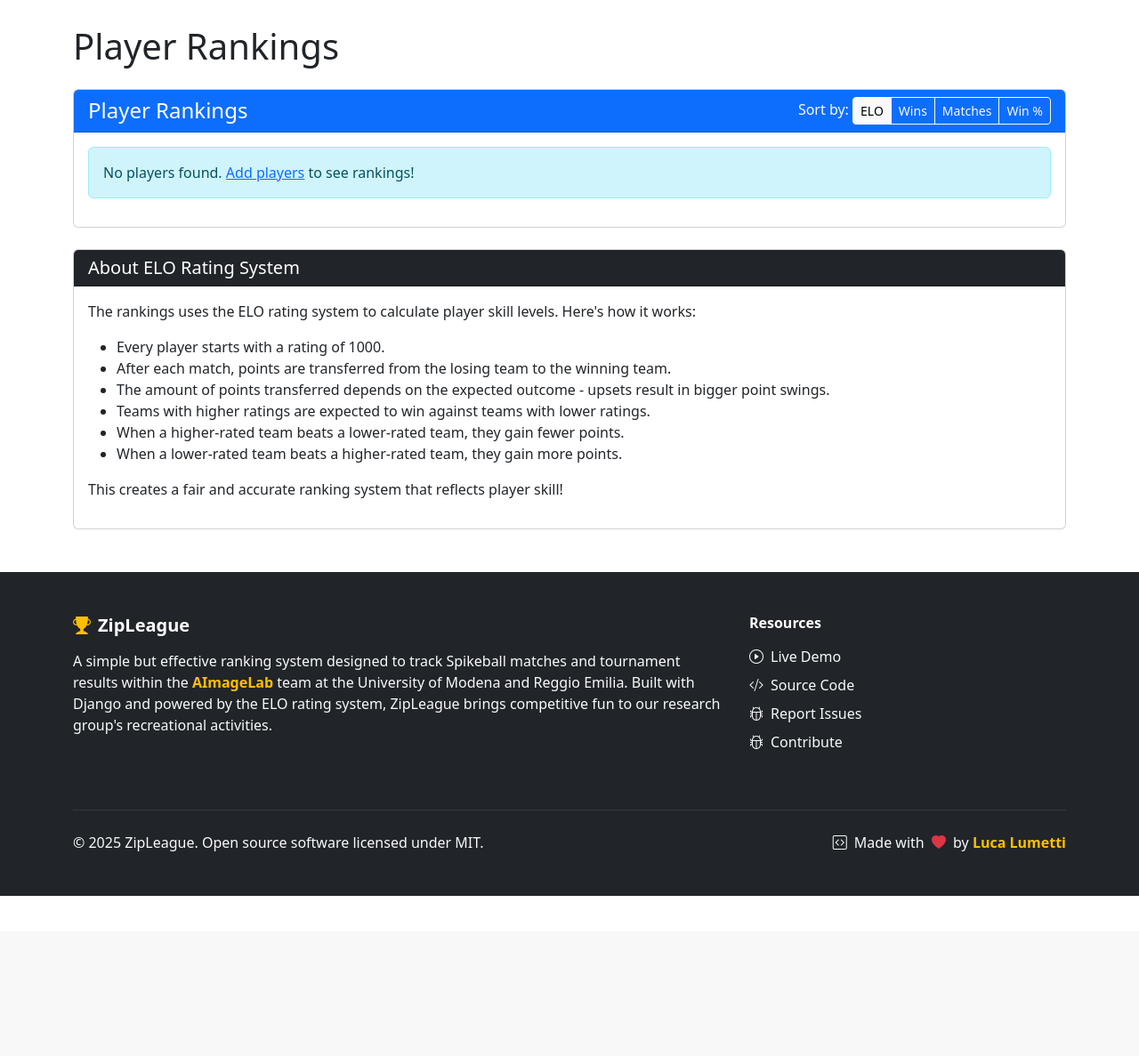
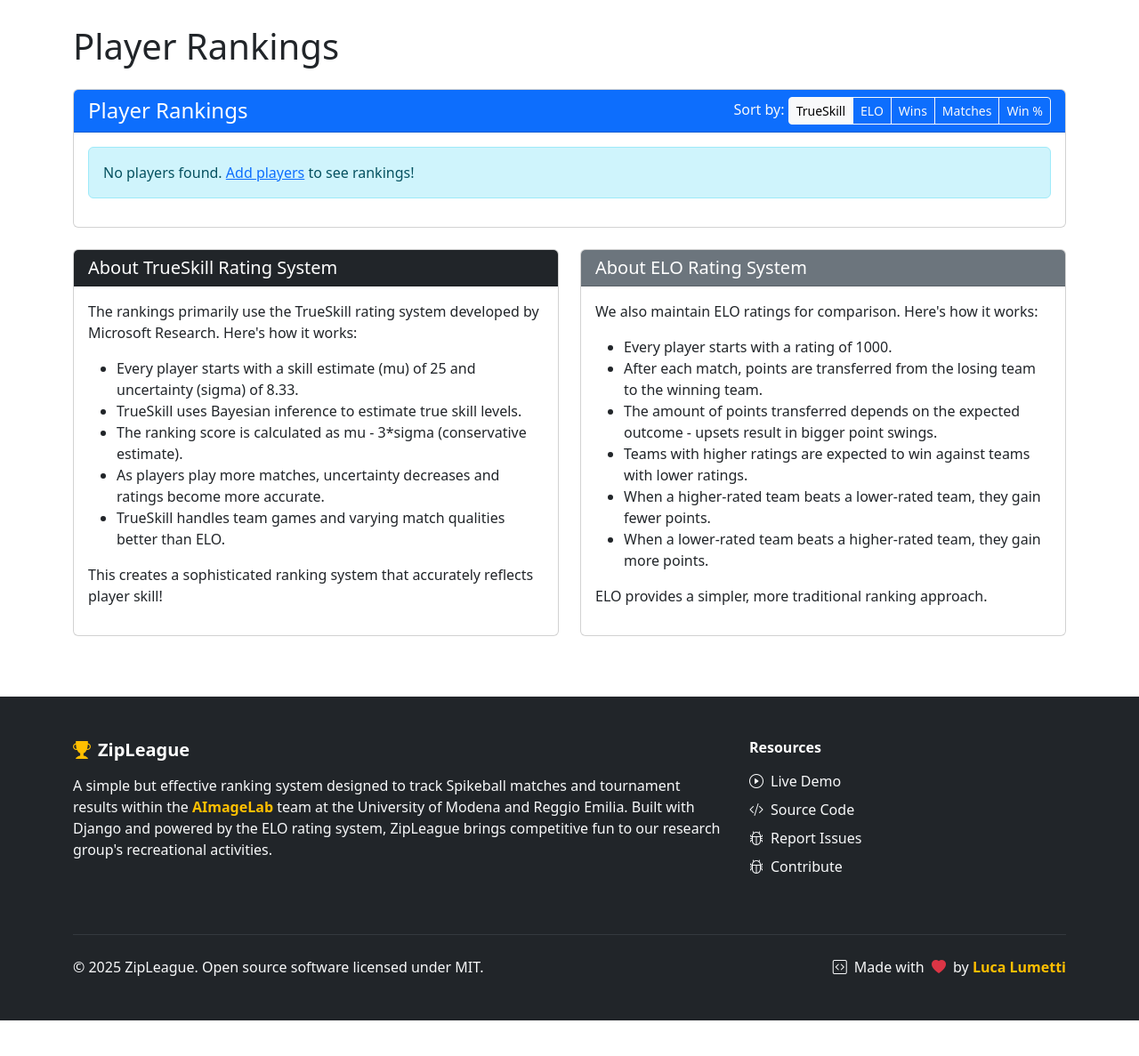
Before and after one commit to LucaLumetti/ZipLeague, a Django app: page /rankings/ in a window 1280 px wide. Shown: the part 56-1243 px from the top of the page at 89% size. Before the commit the page ends 1063 px from the top, so only its background shows below. Run offline with Django 5.2, Linux system fonts and the light colour scheme; data that the repository does not hold is empty; some libraries are stand-ins or nearby versions.

Commit message:
Implement TrueSkill rating system alongside ELO; update player and match models, views, and templates for dual rating support.

```diff
--- a/core/templates/core/home.html
+++ b/core/templates/core/home.html
@@ -29,6 +29,7 @@
                                 <tr>
                                     <th>Rank</th>
                                     <th>Player</th>
+                                    <th>TrueSkill</th>
                                     <th>ELO</th>
                                     <th>W/L</th>
                                 </tr>
@@ -38,6 +39,7 @@
                                     <tr>
                                         <td>{{ forloop.counter }}</td>
                                         <td><a href="{% url 'player-detail' player.id %}">{{ player.name }}</a></td>
+                                        <td>{{ player.trueskill_score|floatformat:1 }}</td>
                                         <td>{{ player.elo_rating }}</td>
                                         <td>{{ player.matches_won }}/{{ player.matches_lost }}</td>
                                     </tr>
--- a/core/templates/core/player_detail.html
+++ b/core/templates/core/player_detail.html
@@ -17,6 +17,10 @@
                 </div>
 
                 <table class="table">
+                    <tr>
+                        <th>TrueSkill Score:</th>
+                        <td>{{ player.trueskill_score|floatformat:1 }}</td>
+                    </tr>
                     <tr>
                         <th>ELO Rating:</th>
                         <td>{{ player.elo_rating }}</td>
--- a/core/templates/core/player_list.html
+++ b/core/templates/core/player_list.html
@@ -20,6 +20,7 @@
                     <thead>
                         <tr>
                             <th>Name</th>
+                            <th>TrueSkill</th>
                             <th>ELO Rating</th>
                             <th>Win/Loss</th>
                             <th>Win %</th>
@@ -30,6 +31,7 @@
                         {% for player in players %}
                             <tr>
                                 <td>{{ player.name }}</td>
+                                <td>{{ player.trueskill_score|floatformat:1 }}</td>
                                 <td>{{ player.elo_rating }}</td>
                                 <td>{{ player.matches_won }}/{{ player.matches_lost }}</td>
                                 <td>{{ player.win_percentage|floatformat:1 }}%</td>
--- a/core/templates/core/ranking_list.html
+++ b/core/templates/core/ranking_list.html
@@ -7,7 +7,7 @@
     <h1 class="mb-0">Player Rankings</h1>
     {% if user.is_superuser %}
         <a href="{% url 'elo-recompute' %}" class="btn btn-warning">
-            <i class="bi bi-arrow-clockwise"></i> Recompute ELO
+            <i class="bi bi-arrow-clockwise"></i> Recompute Ratings
         </a>
     {% endif %}
 </div>
@@ -19,7 +19,8 @@
             <div>
                 <span class="text-light">Sort by:</span>
                 <div class="btn-group">
-                    <a href="{% url 'rankings' %}?sort=elo_rating&direction=desc" class="btn btn-sm {% if request.GET.sort == 'elo_rating' or not request.GET.sort %}btn-light{% else %}btn-outline-light{% endif %}">ELO</a>
+                    <a href="{% url 'rankings' %}?sort=trueskill_score&direction=desc" class="btn btn-sm {% if request.GET.sort == 'trueskill_score' or not request.GET.sort %}btn-light{% else %}btn-outline-light{% endif %}">TrueSkill</a>
+                    <a href="{% url 'rankings' %}?sort=elo_rating&direction=desc" class="btn btn-sm {% if request.GET.sort == 'elo_rating' %}btn-light{% else %}btn-outline-light{% endif %}">ELO</a>
                     <a href="{% url 'rankings' %}?sort=matches_won&direction=desc" class="btn btn-sm {% if request.GET.sort == 'matches_won' %}btn-light{% else %}btn-outline-light{% endif %}">Wins</a>
                     <a href="{% url 'rankings' %}?sort=matches_played&direction=desc" class="btn btn-sm {% if request.GET.sort == 'matches_played' %}btn-light{% else %}btn-outline-light{% endif %}">Matches</a>
                     <a href="{% url 'rankings' %}?sort=win_percentage&direction=desc" class="btn btn-sm {% if request.GET.sort == 'win_percentage' %}btn-light{% else %}btn-outline-light{% endif %}">Win %</a>
@@ -35,6 +36,7 @@
                         <tr>
                             <th>Rank</th>
                             <th>Player</th>
+                            <th>TrueSkill</th>
                             <th>ELO Rating</th>
                             <th>Matches</th>
                             <th>Win/Loss</th>
@@ -48,6 +50,7 @@
                                 <td>
                                     <a href="{% url 'player-detail' player.id %}">{{ player.name }}</a>
                                 </td>
+                                <td>{{ player.trueskill_score|floatformat:1 }}</td>
                                 <td>{{ player.elo_rating }}</td>
                                 <td>{{ player.matches_played }}</td>
                                 <td>{{ player.matches_won }}/{{ player.matches_lost }}</td>
@@ -66,12 +69,32 @@
 </div>
 
 <div class="mt-4">
+    <div class="row">
+        <div class="col-md-6">
             <div class="card">
                 <div class="card-header bg-dark text-white">
+                    <h5 class="mb-0">About TrueSkill Rating System</h5>
+                </div>
+                <div class="card-body">
+                    <p>The rankings primarily use the TrueSkill rating system developed by Microsoft Research. Here's how it works:</p>
+                    <ul>
+                        <li>Every player starts with a skill estimate (mu) of 25 and uncertainty (sigma) of 8.33.</li>
+                        <li>TrueSkill uses Bayesian inference to estimate true skill levels.</li>
+                        <li>The ranking score is calculated as mu - 3*sigma (conservative estimate).</li>
+                        <li>As players play more matches, uncertainty decreases and ratings become more accurate.</li>
+                        <li>TrueSkill handles team games and varying match qualities better than ELO.</li>
+                    </ul>
+                    <p>This creates a sophisticated ranking system that accurately reflects player skill!</p>
+                </div>
+            </div>
+        </div>
+        <div class="col-md-6">
+            <div class="card">
+                <div class="card-header bg-secondary text-white">
                     <h5 class="mb-0">About ELO Rating System</h5>
                 </div>
                 <div class="card-body">
-            <p>The rankings uses the ELO rating system to calculate player skill levels. Here's how it works:</p>
+                    <p>We also maintain ELO ratings for comparison. Here's how it works:</p>
                     <ul>
                         <li>Every player starts with a rating of 1000.</li>
                         <li>After each match, points are transferred from the losing team to the winning team.</li>
@@ -80,7 +103,9 @@
                         <li>When a higher-rated team beats a lower-rated team, they gain fewer points.</li>
                         <li>When a lower-rated team beats a higher-rated team, they gain more points.</li>
                     </ul>
-            <p>This creates a fair and accurate ranking system that reflects player skill!</p>
+                    <p>ELO provides a simpler, more traditional ranking approach.</p>
+                </div>
+            </div>
         </div>
     </div>
 </div>
--- a/core/views.py
+++ b/core/views.py
@@ -22,10 +22,13 @@ class HomeView(ListView):
     model = Player
     template_name = 'core/home.html'
     context_object_name = 'players'
-    ordering = ['-elo_rating'] # Show top players on home page
 
     def get_context_data(self, **kwargs):
         context = super().get_context_data(**kwargs)
+        # Order by TrueSkill score for home page
+        players = list(Player.objects.all())
+        players.sort(key=lambda p: p.trueskill_score, reverse=True)
+        context['players'] = players[:10]  # Show top 10 players on home page
         # Add recent matches to context for home page display
         context['recent_matches'] = Match.objects.order_by('-date_played')[:5]
         return context
@@ -34,7 +37,14 @@ class PlayerListView(ListView):
     model = Player
     template_name = 'core/player_list.html'
     context_object_name = 'players'
-    ordering = ['-elo_rating'] # Default sort by ELO rating
+
+    def get_context_data(self, **kwargs):
+        context = super().get_context_data(**kwargs)
+        # Order by TrueSkill score by default
+        players = list(Player.objects.all())
+        players.sort(key=lambda p: p.trueskill_score, reverse=True)
+        context['players'] = players
+        return context
 
 class PlayerDetailView(DetailView):
     model = Player
@@ -217,7 +227,7 @@ class MatchCreateView(LoginRequiredMixin, CreateView):
         # The Match model's save() method handles ELO calculation and player stat updates.
         # MatchForm should validate that a player is not selected more than once.
         response = super().form_valid(form)
-        messages.success(self.request, "Match recorded successfully and ELO ratings updated.")
+        messages.success(self.request, "Match recorded successfully and ELO & TrueSkill ratings updated.")
         return response
 
 class RankingListView(ListView):
@@ -226,33 +236,34 @@ class RankingListView(ListView):
     context_object_name = 'players'
 
     def get_queryset(self):
-        sort_by = self.request.GET.get('sort', 'elo_rating') # Default sort: elo_rating
+        sort_by = self.request.GET.get('sort', 'trueskill_score') # Default sort: trueskill_score
         direction = self.request.GET.get('direction', 'desc') # Default direction: descending
 
-        # Handle sorting by win_percentage (a model property)
-        if sort_by == 'win_percentage':
-            # For win_percentage, we need to use Python sorting since it's a property
-            from django.http import HttpResponse
-            from django.template import loader
-
-            # Return all players and let the template handle the sorting display
-            # The template will need to handle the win_percentage sorting
-            return Player.objects.all().order_by('-elo_rating')
+        # Handle sorting by properties (win_percentage, trueskill_score)
+        if sort_by in ['win_percentage', 'trueskill_score']:
+            # For properties, we need to use Python sorting since they're computed properties
+            return Player.objects.all()
 
         order_by_field = f"{'-' if direction == 'desc' else ''}{sort_by}"
         return Player.objects.all().order_by(order_by_field)
 
     def get_context_data(self, **kwargs):
         context = super().get_context_data(**kwargs)
-        sort_by = self.request.GET.get('sort', 'elo_rating')
+        sort_by = self.request.GET.get('sort', 'trueskill_score')
         direction = self.request.GET.get('direction', 'desc')
 
-        # Handle win_percentage sorting in context since it's a property
+        # Handle property-based sorting in context
         if sort_by == 'win_percentage':
             players = list(Player.objects.all())
             players.sort(key=lambda p: p.win_percentage, reverse=(direction == 'desc'))
             context['players'] = players
+        elif sort_by == 'trueskill_score':
+            players = list(Player.objects.all())
+            players.sort(key=lambda p: p.trueskill_score, reverse=(direction == 'desc'))
+            context['players'] = players
 
+        context['current_sort'] = sort_by
+        context['current_direction'] = direction
         return context
 
 class UserRegistrationView(UserPassesTestMixin, CreateView):
@@ -348,9 +359,11 @@ class EloRecomputeView(View):
     def post(self, request, *args, **kwargs):
         try:
             with transaction.atomic():
-                # Reset all players to default ELO and stats
+                # Reset all players to default ELO, TrueSkill, and stats
                 Player.objects.all().update(
                     elo_rating=1000,
+                    trueskill_mu=25.0,
+                    trueskill_sigma=25.0/3,
                     matches_played=0,
                     matches_won=0,
                     matches_lost=0
@@ -362,7 +375,15 @@ class EloRecomputeView(View):
                     team1_player1_elo_before=0,
                     team1_player2_elo_before=0,
                     team2_player1_elo_before=0,
-                    team2_player2_elo_before=0
+                    team2_player2_elo_before=0,
+                    team1_player1_trueskill_mu_before=25.0,
+                    team1_player1_trueskill_sigma_before=25.0/3,
+                    team1_player2_trueskill_mu_before=25.0,
+                    team1_player2_trueskill_sigma_before=25.0/3,
+                    team2_player1_trueskill_mu_before=25.0,
+                    team2_player1_trueskill_sigma_before=25.0/3,
+                    team2_player2_trueskill_mu_before=25.0,
+                    team2_player2_trueskill_sigma_before=25.0/3,
                 )
 
                 # Process all matches in chronological order
@@ -385,11 +406,15 @@ class EloRecomputeView(View):
                     # Save the match with updated snapshots and elo_change
                     match.save(update_fields=['elo_change', 'team1_player1_elo_before',
                                             'team1_player2_elo_before', 'team2_player1_elo_before',
-                                            'team2_player2_elo_before'])
+                                            'team2_player2_elo_before', 'team1_player1_trueskill_mu_before',
+                                            'team1_player1_trueskill_sigma_before', 'team1_player2_trueskill_mu_before',
+                                            'team1_player2_trueskill_sigma_before', 'team2_player1_trueskill_mu_before',
+                                            'team2_player1_trueskill_sigma_before', 'team2_player2_trueskill_mu_before',
+                                            'team2_player2_trueskill_sigma_before'])
 
-                messages.success(request, f"ELO ratings have been recomputed successfully. Processed {matches.count()} matches.")
+                messages.success(request, f"ELO and TrueSkill ratings have been recomputed successfully. Processed {matches.count()} matches.")
         except Exception as e:
-            messages.error(request, f"Error recomputing ELO ratings: {str(e)}")
+            messages.error(request, f"Error recomputing ELO and TrueSkill ratings: {str(e)}")
 
         return redirect('rankings')
 
--- a/requirements.txt
+++ b/requirements.txt
@@ -5,3 +5,4 @@ sqlparse==0.5.3
 whitenoise==6.9.0
 gunicorn
 django-widget-tweaks
+trueskill
```
Also changed, not shown: core/admin.py (+6 -2 lines), core/models.py (+65 -2 lines), core/templates/core/elo_recompute_confirm.html (+9 -5 lines), README.md, core/migrations/0005_match_team1_player1_trueskill_mu_before_and_more.py (added). Lines whose indentation alone changed are shown as unchanged.
